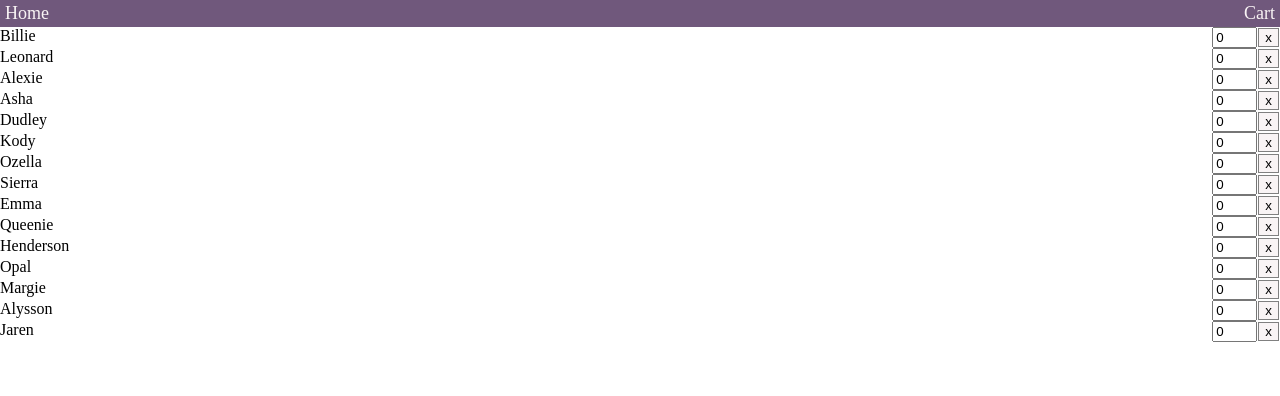
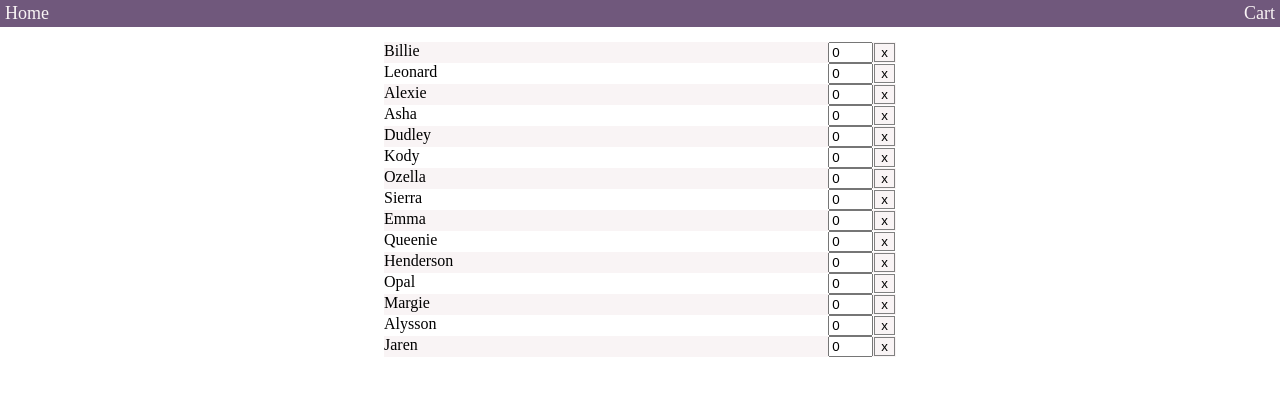
Before and after one commit to zyzaya/cart, a React (Create React App) app: page /cart in a window 1280 px wide. Shown: the top 396 px of the page. Built offline with nearby package versions, Linux system fonts and the light colour scheme.

Commit message:
style Cart

```diff
--- a/src/components/Cart.js
+++ b/src/components/Cart.js
@@ -1,3 +1,4 @@
+import '../styles/Cart.css';
 import CartItem from './CartItem';
 
 export default function Cart(props) {
--- /dev/null
+++ b/src/styles/Cart.css
@@ -0,0 +1,8 @@
+.Cart {
+  width: 40%;
+  margin: 15px auto;
+}
+
+.Cart > *:nth-child(odd) {
+  background-color: #F9F4F5;
+}
```
